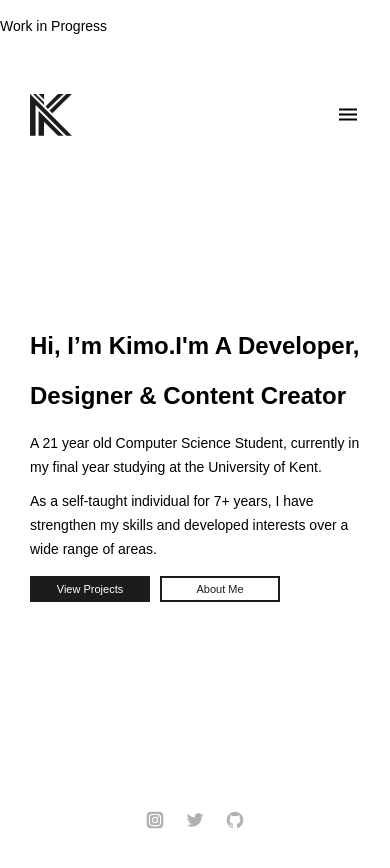
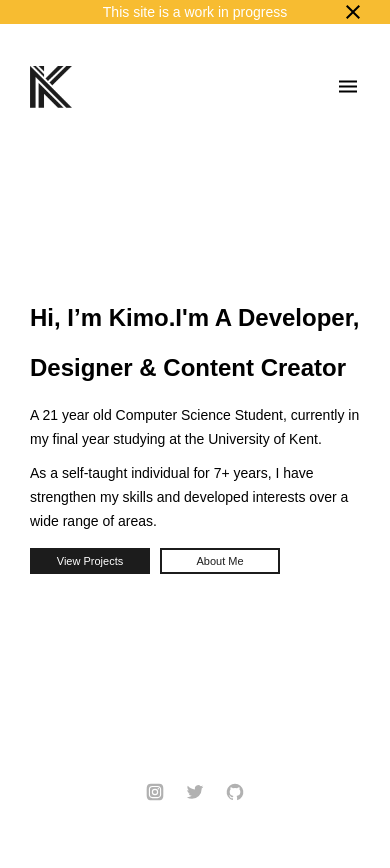
Before and after one commit to KimoDev/personal-site, a Gatsby site: page / in a window 390 px wide. Built offline with nearby package versions, Linux system fonts and the light colour scheme; Gatsby itself is replaced by a stand-in of ours.

Commit message:
Added responsive styling for alert component

```diff
--- a/src/components/Alert.js
+++ b/src/components/Alert.js
@@ -1,10 +1,12 @@
 import React from 'react';
-
+import styles from '../styles/component-styles/alert.module.scss';
+import close from '../images/icons/close-icon.svg'
 
 const Alert = (props) => {
   return (
-    <div>
+    <div className={styles.label}>
       <p>{props.Message}</p>
+      <img src={close} alt="close icon"/>
     </div>
   )
 }
--- a/src/pages/index.js
+++ b/src/pages/index.js
@@ -38,7 +38,7 @@ const HomePage = () => {
   return (
     <div>
     {nav ? renderOverlay() : null }
-      <Alert Message="Work in Progress" />
+      <Alert Message="This site is a work in progress" />
       <div className="container">
 
       <Header
--- /dev/null
+++ b/src/styles/component-styles/alert.module.scss
@@ -0,0 +1,27 @@
+@import '../config/mixins';
+
+.label {
+  background-color: #f7bc31;
+  width: 100%;
+  display: flex;
+  justify-content: center;
+  p {
+    margin: 0;
+    color: white;
+  }
+  img {
+    position: absolute;
+    right: 0;
+    margin-right: 25px;
+
+    @include tablet {
+      right: 0;
+      margin: 0px 50px 0px 0px;
+    }
+
+    @include desktop-large {
+      margin: 0px 100px 0px 0px;
+    }
+  }
+
+}
```
